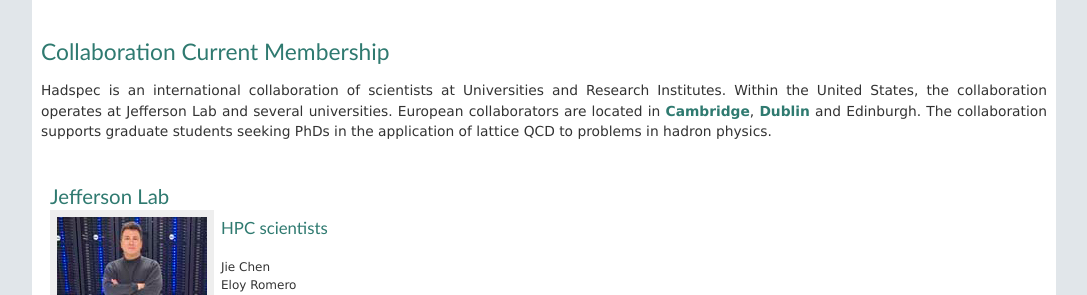
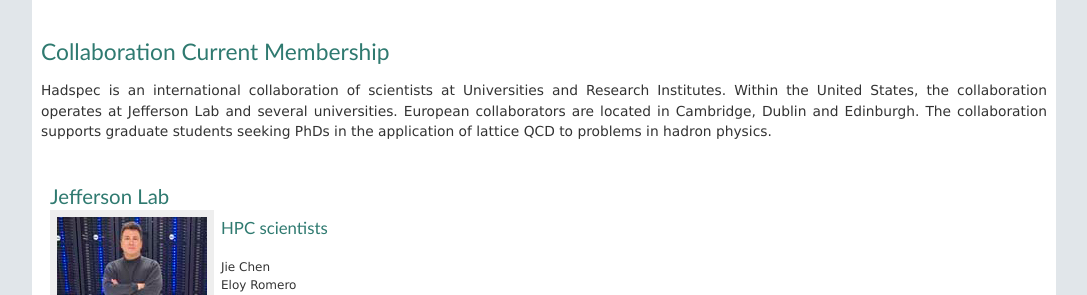
Before and after one commit to HadSpec/hadspec, a Jekyll site: the page built from docs/people.html, in a window 1280 px wide. Shown: the part 187-482 px from the top of the page, without its empty margins (82-1169 px from the left). Built offline with Jekyll 4.4.1, drawn with Linux system fonts in a browser that asks for light colours; some of the changed lines change nothing that is shown.

Commit message:
removed unnecessary hyperlinks

```diff
--- a/docs/people.html
+++ b/docs/people.html
@@ -8,9 +8,7 @@ layout: default
 <p>Hadspec is an international collaboration of scientists at
 Universities and Research Institutes. Within the United States, the
 collaboration operates at Jefferson Lab and several universities. European
-collaborators are located in <a
-href="http://www.damtp.cam.ac.uk">Cambridge</a>, <a
-href="https://www.maths.tcd.ie">Dublin</a> and Edinburgh. The collaboration
+collaborators are located in Cambridge, Dublin and Edinburgh. The collaboration
 supports graduate students seeking PhDs in the application of lattice
 QCD to problems in hadron physics.
 
```
